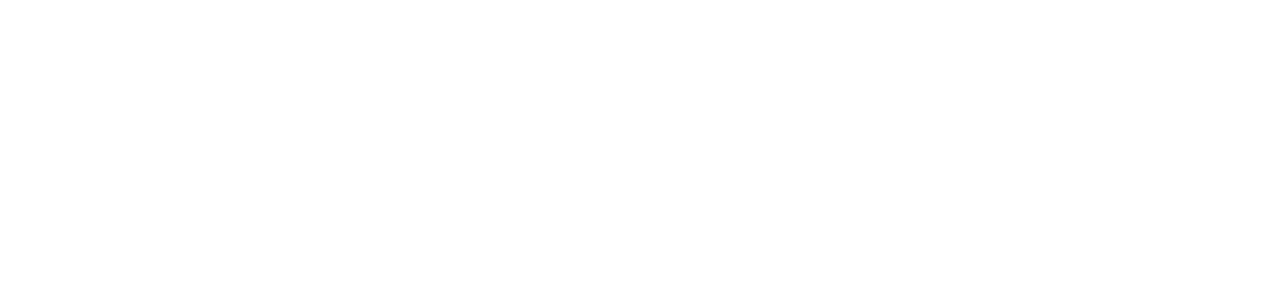
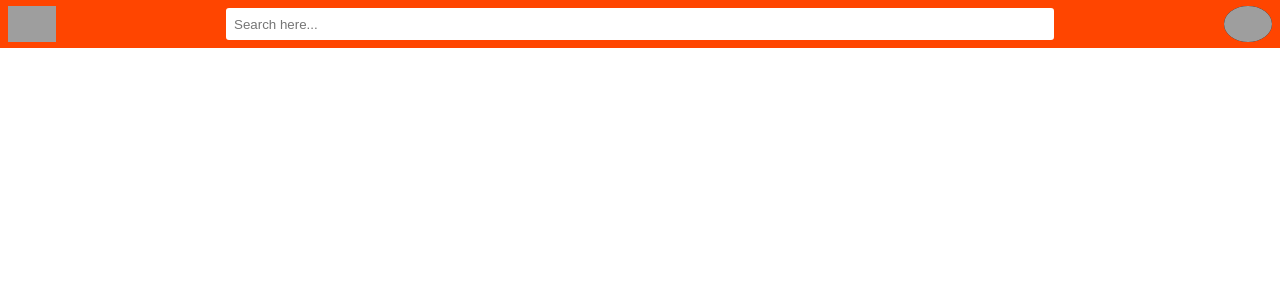
Before and after one commit to om4rkh4lid/food-ordering-frontend, a React (Vite) app: page / in a window 1280 px wide. Shown: the top 300 px of the page. Built offline with nearby package versions, Linux system fonts and the light colour scheme; grey boxes are pictures that could not be loaded.

Commit message:
created the navbar component

```diff
--- a/index.html
+++ b/index.html
@@ -2,7 +2,7 @@
 <html lang="en">
   <head>
     <meta charset="UTF-8" />
-    <link rel="icon" type="image/svg+xml" href="/vite.svg" />
+    <link rel="icon" href="./src/assets/talabat_logo.png" />
     <meta name="viewport" content="width=device-width, initial-scale=1.0" />
     <title>Food Ordering System</title>
   </head>
--- a/src/App.tsx
+++ b/src/App.tsx
@@ -1,10 +1,14 @@
 import './App.css'
+import companyLogo from './assets/talabat_logo.png';
+import profilePicture from './assets/profile_pic.png';
+import NavBar from './components/NavBar/NavBar'
 
 function App() {
 
   return (
-    <div className="App">
-    </div>
+    <>
+      <NavBar appLogoUrl={companyLogo} profilePicUrl={profilePicture} />
+    </>
   )
 }
 
--- /dev/null
+++ b/src/components/NavBar/NavBar.css
@@ -0,0 +1,55 @@
+input[type="search"]::-webkit-search-decoration {
+  display: none;
+}
+
+input[type="search"]:focus, input[type="search"]:active {
+  outline: none !important;
+  border: 2px solid orangered;
+  border-radius: 5px;
+}
+
+.navbar {
+  height: 48px;
+  background-color: orangered;
+  display: flex;
+  align-items: center;
+  justify-content: space-between;
+  position: sticky;
+  top: 0;
+  left: 0;
+}
+
+.app-logo {
+  height: 75%;
+  margin-left: 8px;
+}
+
+.search-group {
+  width: 65%;
+  height: 75%;
+  display: flex;
+}
+
+.search-group > input {
+  width: 100%;
+  height: 100%;
+  background-color: white;
+  padding: 8px;
+  border: 2px solid orangered;
+  border-radius: 5px;
+}
+
+.profile-pic {
+  height: 100%;
+  aspect-ratio: 1;
+  margin-right: 8px;
+  display: flex;
+  justify-content: center;
+  align-items: center;
+}
+
+.profile-pic > img {
+  height: 75%;
+  border-radius: 50%;
+  background-color: black;
+}
--- /dev/null
+++ b/src/components/NavBar/NavBar.tsx
@@ -0,0 +1,22 @@
+import './NavBar.css';
+
+interface NavBarProps {
+  appLogoUrl: string;
+  profilePicUrl: string;
+}
+
+const NavBar: React.FC<NavBarProps> = (props: NavBarProps) => {
+  return (
+    <nav className="navbar">
+      <img className="app-logo" src="https://blog.talabat.com/wp-content/uploads/2020/07/cropped-Talabat-New-Brand-Icon-2.png" />
+      <div className="search-group">
+        <input type="search" name="search" placeholder="Search here..." />
+      </div>
+      <div className="profile-pic">
+        <img src="https://cdn.pixabay.com/photo/2015/10/05/22/37/blank-profile-picture-973460_1280.png" />
+      </div>
+    </nav>
+  );
+};
+
+export default NavBar;
--- a/src/index.css
+++ b/src/index.css
@@ -0,0 +1,11 @@
+* {
+  margin: 0;
+  padding: 0;
+  box-sizing: border-box;
+}
+
+body {
+  width: 100vw;
+  height: 100vh;
+  font-family: sans-serif;
+}
```
Also changed, not shown: src/assets/profile_pic.png (added), src/assets/talabat_logo.png (added).
